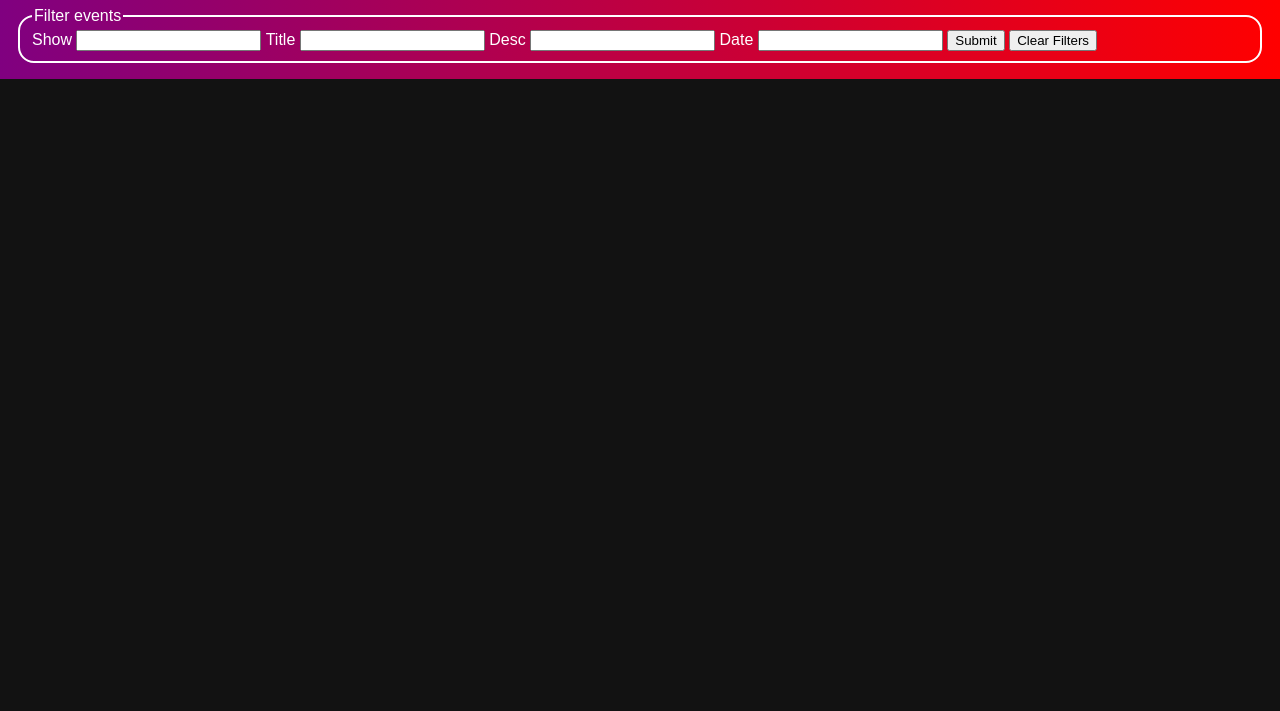
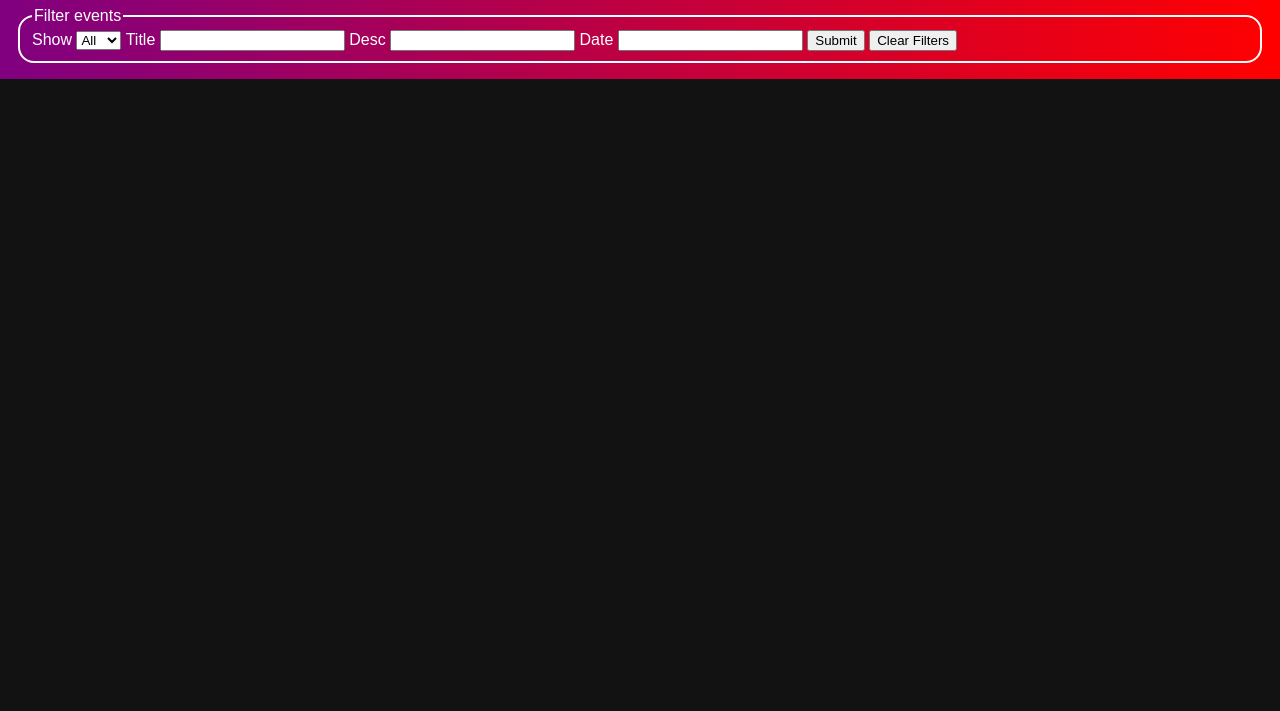
Before and after one commit to Alex-M22/CSE4234_Project_2, a plain HTML site: page index.html in a window 1280 px wide. Shown: the part 89-800 px from the top of the page. Drawn offline with Linux system fonts and the light colour scheme.

Commit message:
formShow select change

```diff
--- a/index.html
+++ b/index.html
@@ -16,7 +16,12 @@
             <fieldset>
             <legend>Filter events</legend>
                 <label for="formShow">Show</label>
-                <input id="formShow" type="dropdown" name="Show">
+                <select id="formShow" name="Show">
+                    <option value ="all">All</option>
+                    <option value = "25">25</option>
+                    <option value = "50">50</option>
+                    <option value = "100">100</option>
+                </select>
                 <label for="formTitle">Title</label>
                 <input id="formTitle" type="text" name="Title">
                 <label for="formDesc">Desc</label>
```
